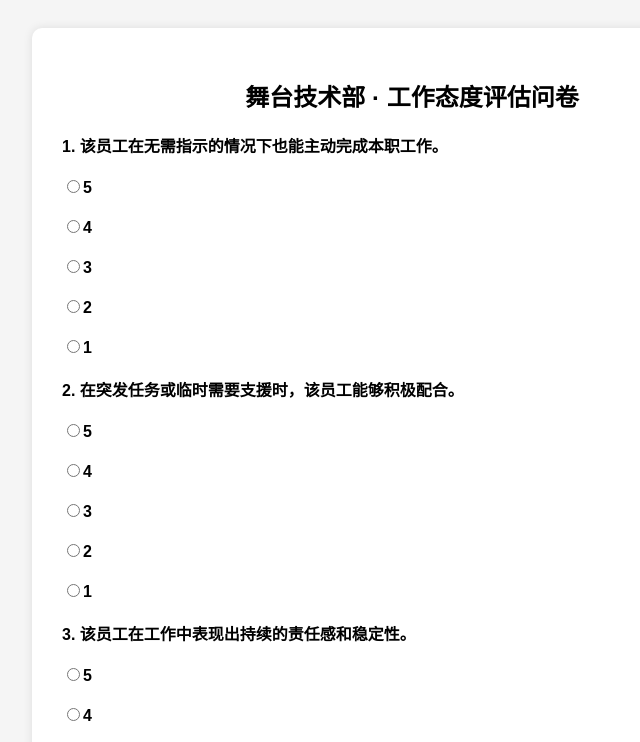
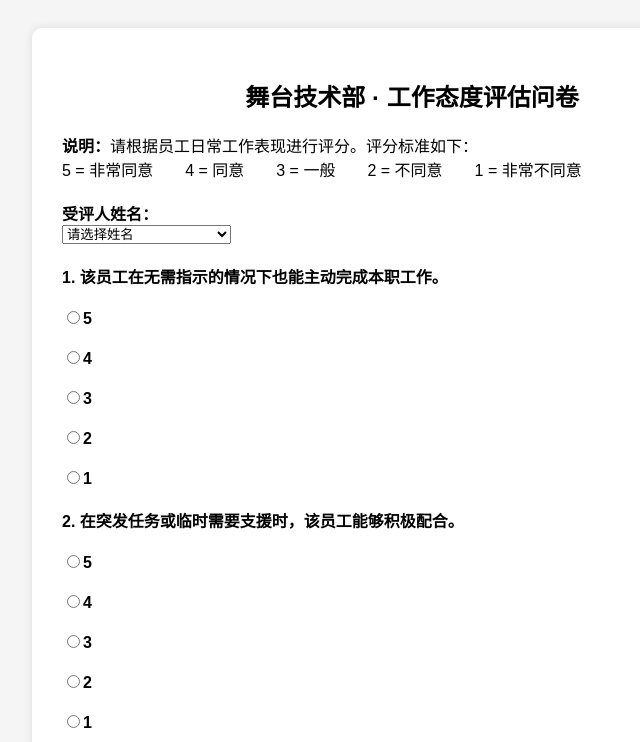
Before and after one commit to Weilietong1107/attitude-survey, a plain HTML site: page index.html in a window 1280 px wide. Shown: the top 742 px of the page, without its empty margins (228-868 px from the left). Drawn offline with Linux system fonts and the light colour scheme.

Commit message:
index.html

```diff
--- a/index.html
+++ b/index.html
@@ -13,18 +13,48 @@
     .scale label { font-weight: normal; margin-right: 10px; }
     .result { font-size: 1.2em; font-weight: bold; text-align: center; margin-top: 30px; color: #444; }
     .footer { font-size: 0.9em; text-align: center; color: #aaa; margin-top: 40px; }
+    .print-button { margin-top: 30px; display: flex; justify-content: center; }
   </style>
 </head>
 <body>
-<div class="container">
+<div class="container" id="surveyContainer">
   <h2>舞台技术部 · 工作态度评估问卷</h2>
+
+  <p><strong>说明：</strong>请根据员工日常工作表现进行评分。评分标准如下：<br>
+  5 = 非常同意  4 = 同意  3 = 一般  2 = 不同意  1 = 非常不同意</p>
+
+  <label for="name">受评人姓名：</label>
+  <select id="name">
+    <option value="">请选择姓名</option>
+    <option>张雨萱（灯光设计）</option>
+    <option>王健敏（灯光技术）</option>
+    <option>桂之秋（灯光技术）</option>
+    <option>刁祥林（舞台技术）</option>
+    <option>卢钊（舞台技术）</option>
+    <option>随李卫（舞台技术）</option>
+    <option>梁俊杰（舞台技术）</option>
+    <option>吴启有（舞台技术）</option>
+    <option>袁海祥（舞台技术）</option>
+    <option>韩荣强（舞台机械）</option>
+    <option>王佳辉（舞台机械）</option>
+    <option>刘坤（多媒体）</option>
+    <option>任佳雯（多媒体）</option>
+    <option>高雅（服装）</option>
+    <option>戴鹏程（音响）</option>
+    <option>毛璟琦（音响）</option>
+    <option>朱刚（舞台技术部主管）</option>
+  </select>
 
   <form id="surveyForm">
     <div id="questions"></div>
     <div class="result" id="result"></div>
   </form>
 
-  <div class="footer">© 上海杂技团& 舞台技术部</div>
+  <div class="print-button">
+    <button onclick="window.print()">导出为 PDF 简报</button>
+  </div>
+
+  <div class="footer">© 上海杂技团 & 舞台技术部</div>
 </div>
 
 <script>
@@ -86,8 +116,14 @@
     else if (total >= 18) grade = "D";
     else grade = "D-";
 
+    const name = document.getElementById("name").value;
+    if (!name) {
+      alert("请先选择被评估人的姓名。");
+      return;
+    }
+
     document.getElementById("result").innerHTML =
-      `总分：${total} / 50<br>对应态度评分等级：<strong>${grade}</strong>`;
+      `受评人：<strong>${name}</strong><br>总分：${total} / 50<br>对应态度评分等级：<strong>${grade}</strong>`;
   }
 </script>
 </body>
```
